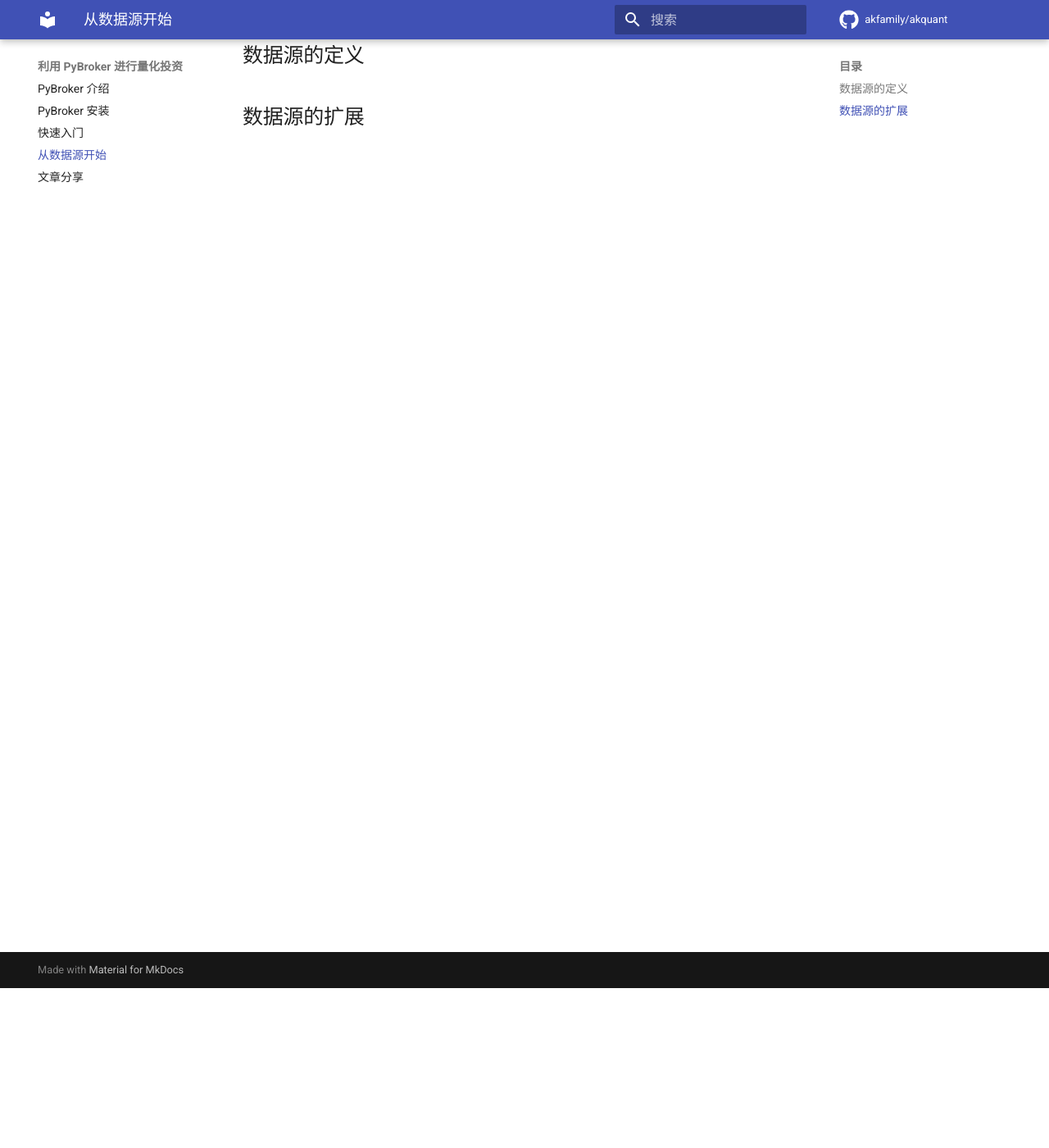
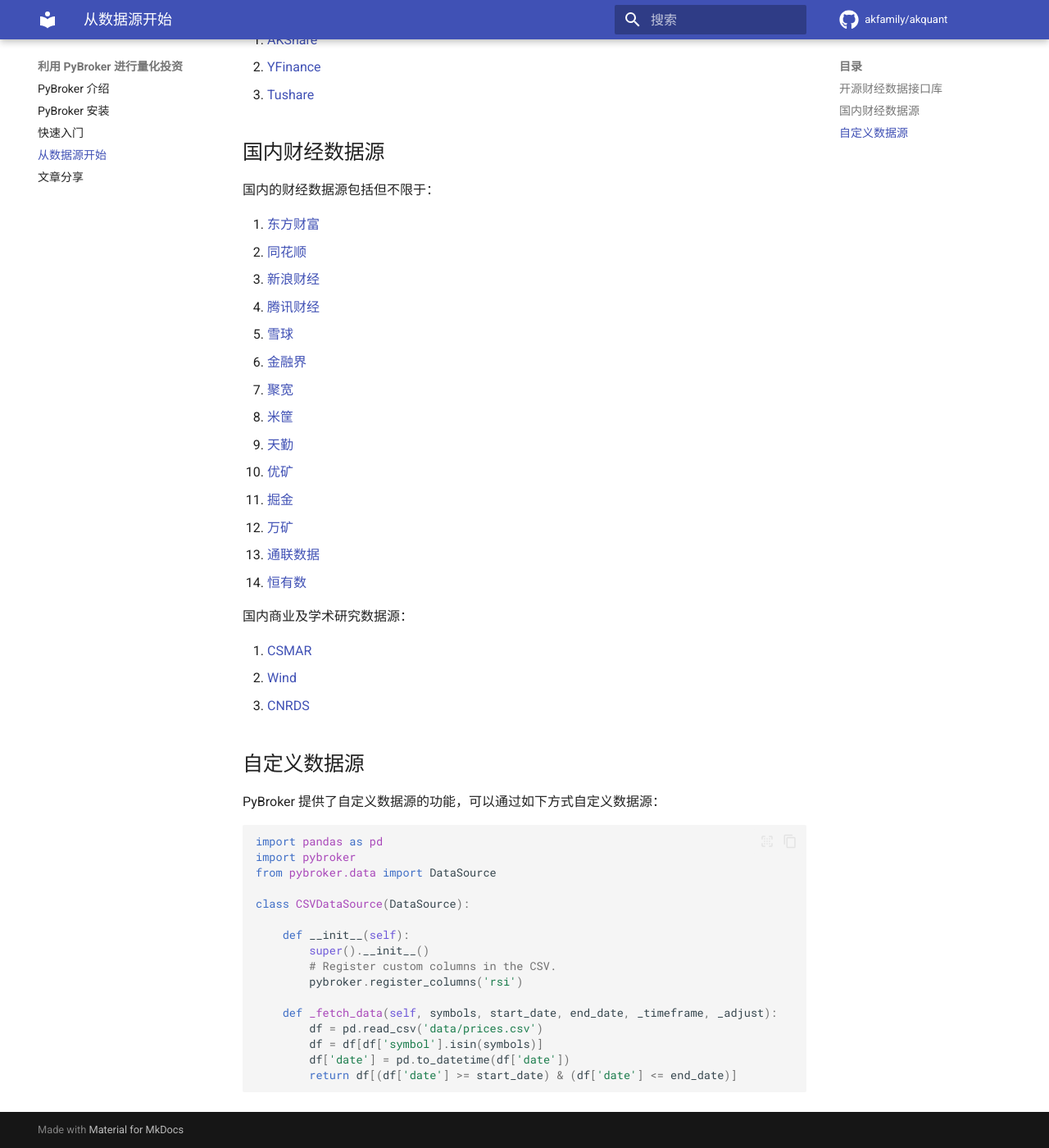
Before and after one commit to xujinzhao/akquant, an MkDocs documentation site: the page built from docs/data_source.md, in a window 1280 px wide and 1400 px high, scrolled down 195 px. Shown: the whole window at 82% size. Built offline with MkDocs 1.6.1 and Material for MkDocs 9.7.7, drawn with Linux system fonts in a browser that asks for light colours; comment, search, counter and statistics services are not loaded; the version menu is left out.

Commit message:
update docs

````diff
--- a/docs/data_source.md
+++ b/docs/data_source.md
@@ -1,7 +1,55 @@
 # 使用数据源
 
-建议使用国内的股票数据源
+## 开源财经数据接口库
 
-## 数据源的定义
+1. [AKShare](https://akshare.akfamily.xyz)
+2. [YFinance](https://github.com/ranaroussi/yfinance/)
+3. [Tushare](https://tushare.pro/)
 
-## 数据源的扩展
+## 国内财经数据源
+
+国内的财经数据源包括但不限于：
+
+1. [东方财富](https://www.eastmoney.com/)
+2. [同花顺](https://www.10jqka.com.cn/)
+3. [新浪财经](https://finance.sina.com.cn/)
+4. [腾讯财经](https://finance.qq.com/)
+5. [雪球](https://xueqiu.com/)
+6. [金融界](https://www.jrj.com.cn/)
+7. [聚宽](https://www.joinquant.com/)
+8. [米筐](https://www.ricequant.com/)
+9. [天勤](https://www.shinnytech.com/tensentq)
+10. [优矿](https://uqer.io/home/)
+11. [掘金](https://www.myquant.cn/)
+12. [万矿](https://www.wmcloud.com/)
+13. [通联数据](https://www.allinfinance.com/)
+14. [恒有数](https://udata.hs.net/)
+
+国内商业及学术研究数据源：
+
+1. [CSMAR](https://data.csmar.com/)
+2. [Wind](https://www.wind.com.cn/)
+3. [CNRDS](https://www.cnrds.com/)
+
+## 自定义数据源
+
+PyBroker 提供了自定义数据源的功能，可以通过如下方式自定义数据源：
+
+```python
+import pandas as pd
+import pybroker
+from pybroker.data import DataSource
+
+class CSVDataSource(DataSource):
+
+    def __init__(self):
+        super().__init__()
+        # Register custom columns in the CSV.
+        pybroker.register_columns('rsi')
+
+    def _fetch_data(self, symbols, start_date, end_date, _timeframe, _adjust):
+        df = pd.read_csv('data/prices.csv')
+        df = df[df['symbol'].isin(symbols)]
+        df['date'] = pd.to_datetime(df['date'])
+        return df[(df['date'] >= start_date) & (df['date'] <= end_date)]
+```
````
Also changed, not shown: docs/installation.md (+6 -0 lines).
